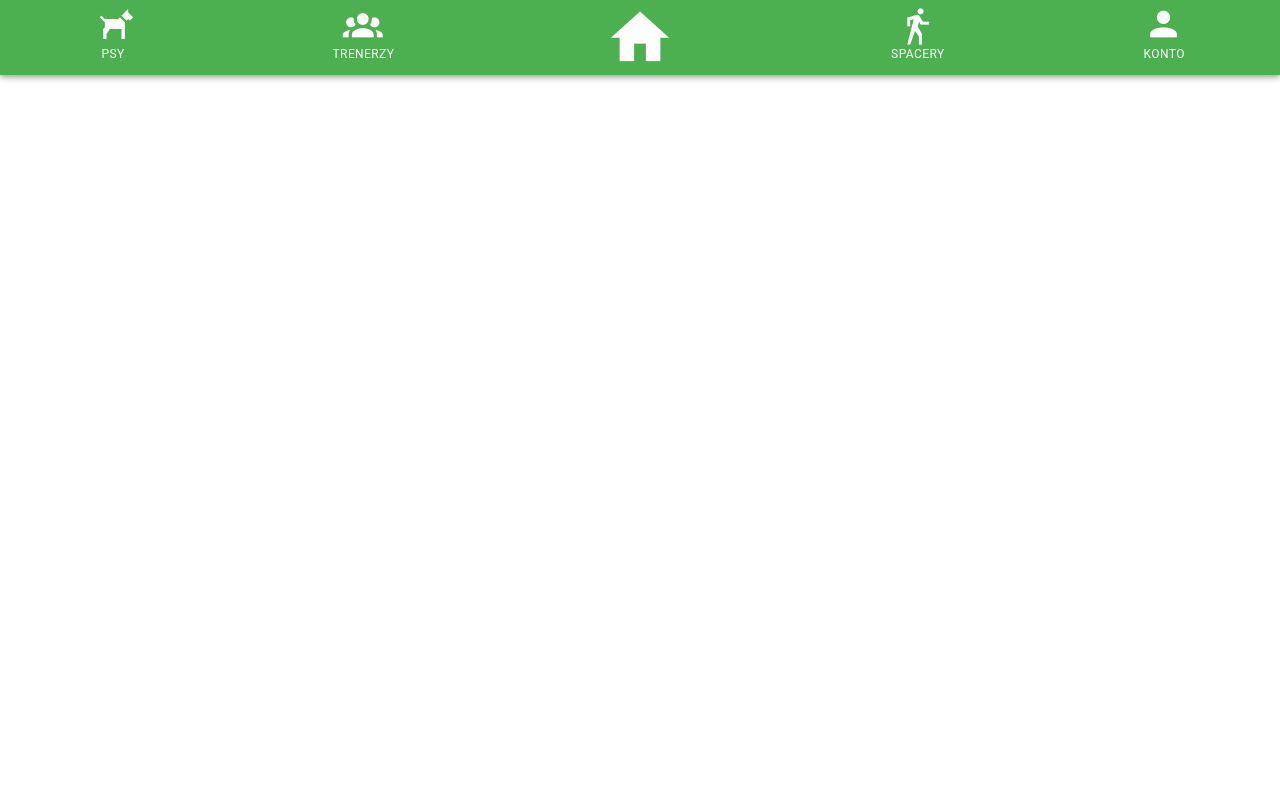
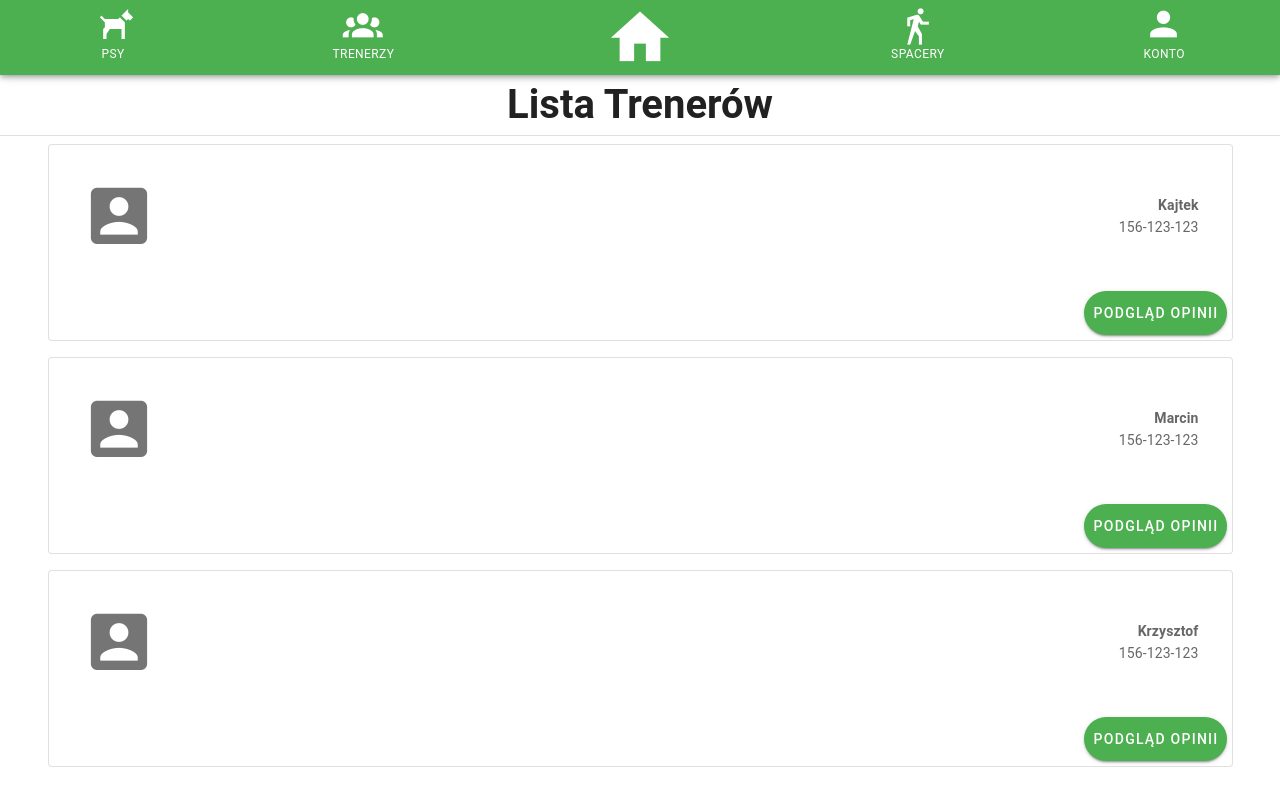
Before and after one commit to Radek011200/WalkADog, a Vue app: page /trainers in a window 1280 px wide. Built offline with nearby package versions, Linux system fonts and the light colour scheme; a small style sheet from the web is missing.

Commit message:
Added TrainersList and TrainerEntry component

```diff
--- a/src/components/AppBar.vue
+++ b/src/components/AppBar.vue
@@ -16,7 +16,7 @@
           </v-icon>
           <span class="mt-2 mr-2 caption">Psy</span>
         </v-btn>
-        <v-btn class="flexcol" icon height="75" width=25%>
+        <v-btn href ="/trainers" class="flexcol" icon height="75" width=25%>
           <v-icon :x-large=true class="" >
             mdi-account-group
           </v-icon>
--- /dev/null
+++ b/src/components/TrainerEntry.vue
@@ -0,0 +1,59 @@
+<template>
+  <div>
+    <v-container>
+      <v-layout row wrap>
+        <v-flex xs12>
+          <v-card outlined>
+            <v-card-text>
+                <v-container>
+                        <div class="lista">
+                            <v-icon size="75px">mdi-account-box</v-icon>
+                            <ul style="list-style-type: none;">
+                                <li><b>{{name}}</b></li>
+                                <li>{{mobile}}</li>
+                            </ul>
+                        </div>
+                </v-container>
+            </v-card-text>
+            <v-card-actions class="lista">
+                <v-spacer></v-spacer>
+                <v-btn href="#" color="success" :large=true rounded>
+                    Podgląd opinii
+                </v-btn>
+            </v-card-actions>
+          </v-card>
+        </v-flex>
+      </v-layout>
+      </v-container>
+  </div>
+</template>
+
+<script>
+
+export default {
+  name: "TrainerEntry",
+  props: {
+    name: {
+      type: String,
+      default: "Trainer Name"
+    },
+    mobile: {
+      type: String,
+      default: "Mobile"
+    },
+  }
+}
+</script>
+
+<style>
+
+.lista {
+  display: flex;
+  flex-direction: row;
+  justify-content: space-between;
+  align-items: center;
+  padding: 5px;
+  text-align: right;
+}
+
+</style>
--- a/src/components/WalkEntry.vue
+++ b/src/components/WalkEntry.vue
@@ -16,7 +16,7 @@
                     </div>
                 </v-container>
             </v-card-text>
-            <v-card-actions class="lista">
+            <v-card-actions class="lista" style="margin: 0 20px;">
                 <WalkResign/>
                 <v-btn href="#" color="success" :large=true rounded>
                     Edytuj
--- a/src/router/index.js
+++ b/src/router/index.js
@@ -5,6 +5,7 @@ import NewWalk from "@/views/NewWalk";
 import MainView from "@/views/MainView";
 import AboutView from "@/views/WalkList";
 import NewWalkPart2 from "@/views/NewWalkPart2";
+import TrainersList from "@/views/TrainersList";
 
 Vue.use(VueRouter)
 
@@ -17,6 +18,11 @@ const routes = [{
         path: '/new-walk',
         name: 'NewWalk',
         component: NewWalk
+    },
+    {
+        path: '/trainers',
+        name: 'TrainersList',
+        component: TrainersList
     },
     {
         path: '/walk-list',
--- /dev/null
+++ b/src/views/TrainersList.vue
@@ -0,0 +1,70 @@
+<template>
+<div>
+<TitleComponent :title="title"></TitleComponent>
+
+<v-list-item v-for="trainer in getTreners" :key="trainer.id" dense>
+  <v-list-item-content class="lista">
+    <TrainerEntry :name="trainer.name" :mobile="trainer.mobile"></TrainerEntry>
+  </v-list-item-content>
+  </v-list-item>
+</div>
+</template>
+
+<script>
+
+  import TitleComponent from "@/components/TitleComponent";
+  import TrainerEntry from "@/components/TrainerEntry";
+
+
+  export default {
+    name: 'TrainersList',
+    components: {
+      TitleComponent,
+      TrainerEntry
+    },
+    computed: {
+      getTreners() {
+        return this.trainers;
+      },
+
+    },
+    created() {
+      this.title = "Lista Trenerów";
+    },
+
+    data() {
+      return {
+        title: 'Lista Trenerów',
+        trainers: [
+          {
+            id: 1,
+            name: 'Kajtek',
+            mobile: '156-123-123',
+          },
+          {
+            id: 2,
+            name: 'Marcin',
+            mobile: '156-123-123',
+          },
+          {
+            id: 3,
+            name: 'Krzysztof',
+            mobile: '156-123-123',
+          },
+        ]
+      }
+    }
+  }
+</script>
+
+<style>
+
+.lista {
+  display: flex;
+  flex-direction: row;
+  justify-content: space-between;
+  align-items: center;
+  padding: 5px;
+}
+
+</style>
```
